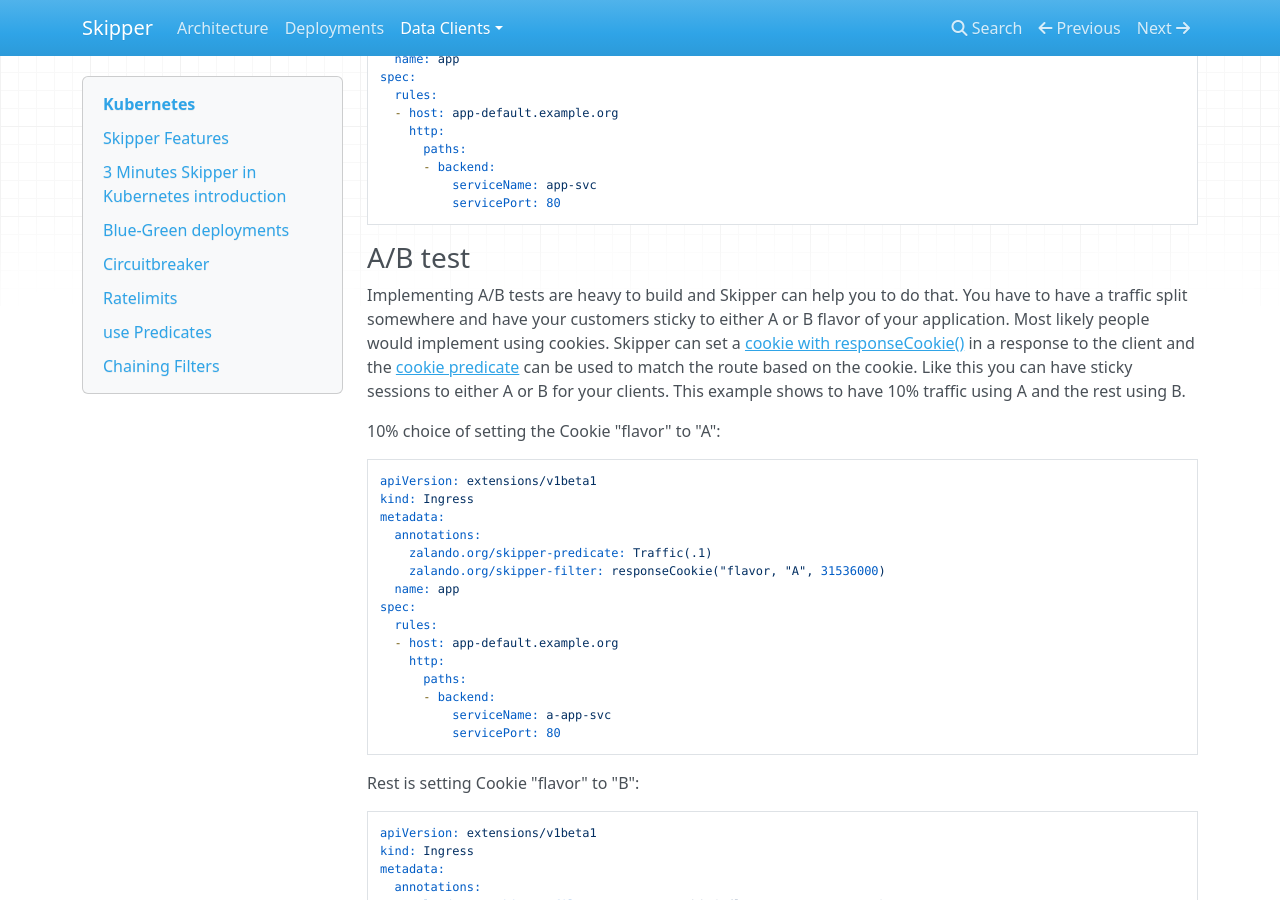
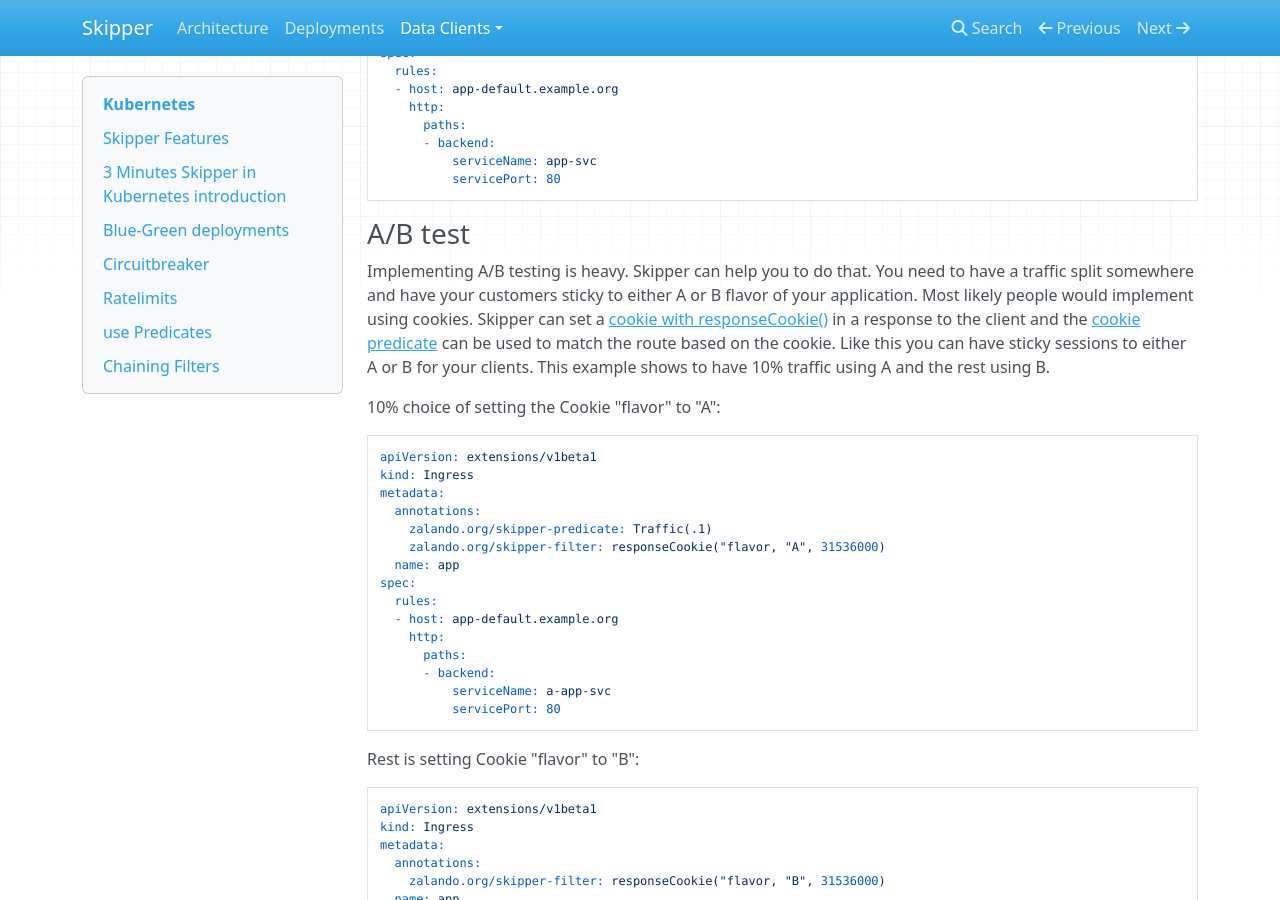
Before and after one commit to zalando/skipper, an MkDocs documentation site: the page built from docs/dataclients/kubernetes.md, in a window 1280 px wide and 900 px high, scrolled down 8223 px. Built offline with MkDocs 1.6.1, drawn with Linux system fonts in a browser that asks for light colours; nearby versions of some CDN libraries; old or Windows-style settings are respelled for this version of MkDocs; some of the changed text lies outside the part shown.

Commit message:
fix as comments suggested

```diff
--- a/docs/dataclients/kubernetes.md
+++ b/docs/dataclients/kubernetes.md
@@ -443,17 +443,16 @@
 
 ### A/B test
 
-Implementing A/B tests are heavy to build and Skipper can help you to
-do that. You have to have a traffic split somewhere and have your
+Implementing A/B testing is heavy. Skipper can help you to do
+that. You need to have a traffic split somewhere and have your
 customers sticky to either A or B flavor of your application. Most
 likely people would implement using cookies. Skipper can set a
 [cookie with responseCookie()](https://godoc.org/github.com/zalando/skipper/filters/cookie)
 in a response to the client and the
-[cookie
-predicate](https://godoc.org/github.com/zalando/skipper/predicates/cookie)
+[cookie predicate](https://godoc.org/github.com/zalando/skipper/predicates/cookie)
 can be used to match the route based on the cookie. Like this you can
-have sticky sessions to either A or B for your clients.
-This example shows to have 10% traffic using A and the rest using B.
+have sticky sessions to either A or B for your clients.  This example
+shows to have 10% traffic using A and the rest using B.
 
 10% choice of setting the Cookie "flavor" to "A":
 
```
Also changed, not shown: other parts of docs/dataclients/kubernetes.md (+1 -1 lines).
